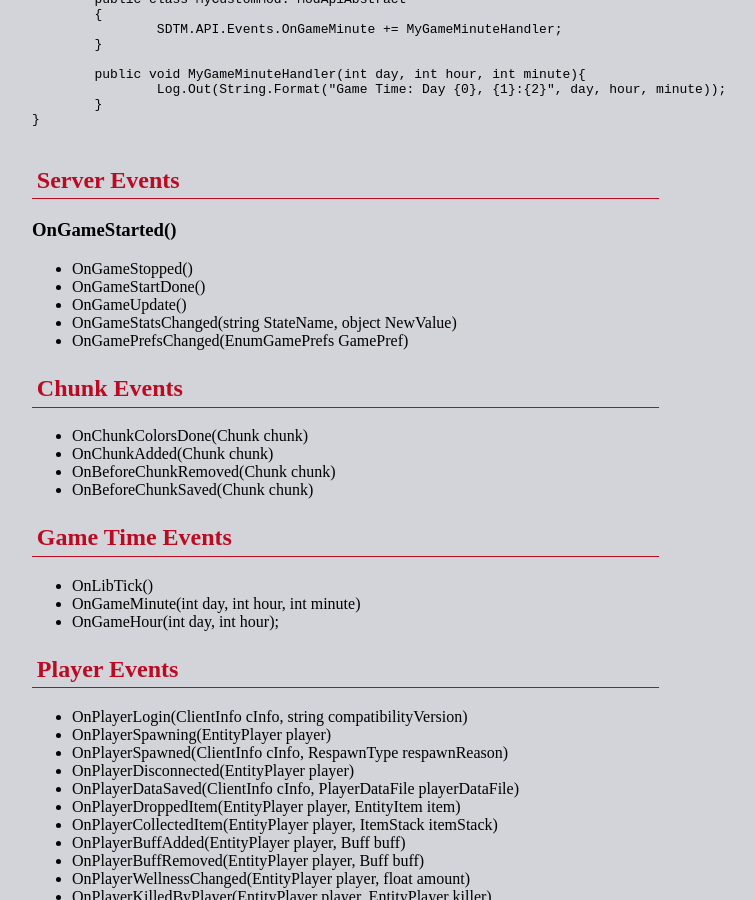
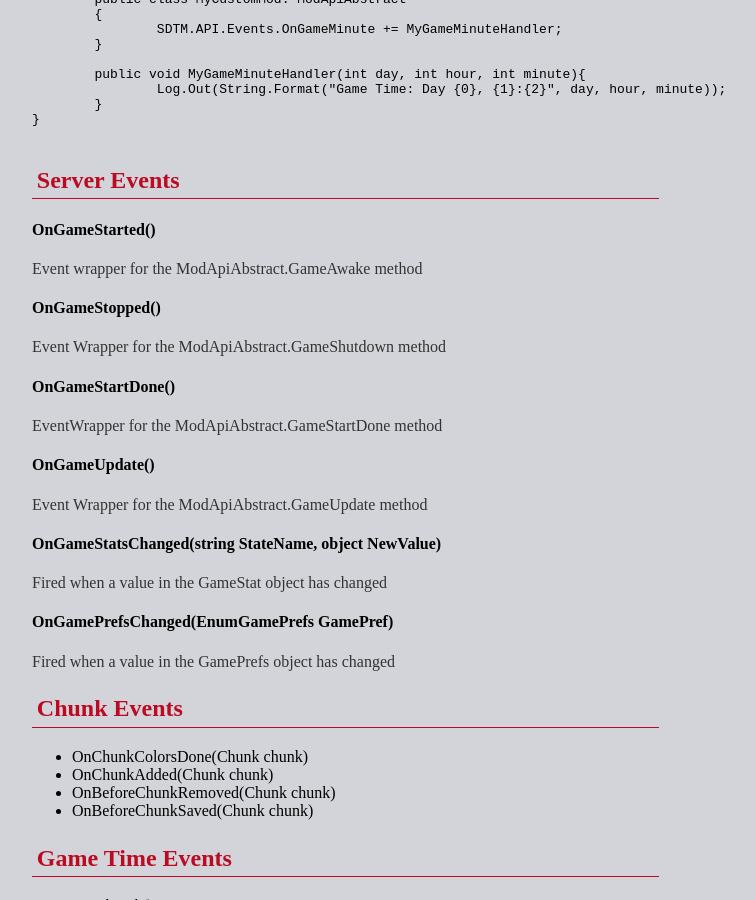
Before and after one commit to 7DaysToMod/7daystomod.github.io, a Jekyll site: the page built from mods/7dtmlib/docs/events/index.md, in a window 1280 px wide and 900 px high, scrolled down 504 px. Shown: the whole window, without its empty margins (160-915 px from the left). Built offline with Jekyll 4.4.1, drawn with Linux system fonts in a browser that asks for light colours.

Commit message:
updateing docs

```diff
--- a/mods/7dtmlib/docs/events/index.md
+++ b/mods/7dtmlib/docs/events/index.md
@@ -29,12 +29,29 @@ namespace MyCustomMod
 
 ## Server Events
 
-### OnGameStarted()
-- OnGameStopped()
-- OnGameStartDone()
-- OnGameUpdate()
-- OnGameStatsChanged(string StateName, object NewValue)
-- OnGamePrefsChanged(EnumGamePrefs GamePref)
+#### OnGameStarted()
+
+Event wrapper for the ModApiAbstract.GameAwake method
+
+#### OnGameStopped()
+
+Event Wrapper for the ModApiAbstract.GameShutdown method
+
+#### OnGameStartDone()
+
+EventWrapper for the ModApiAbstract.GameStartDone method
+
+#### OnGameUpdate()
+
+Event Wrapper for the ModApiAbstract.GameUpdate method
+
+#### OnGameStatsChanged(string StateName, object NewValue)
+
+Fired when a value in the GameStat object has changed
+
+#### OnGamePrefsChanged(EnumGamePrefs GamePref)
+
+Fired when a value in the GamePrefs object has changed
 
 ## Chunk Events
 - OnChunkColorsDone(Chunk chunk)
```
